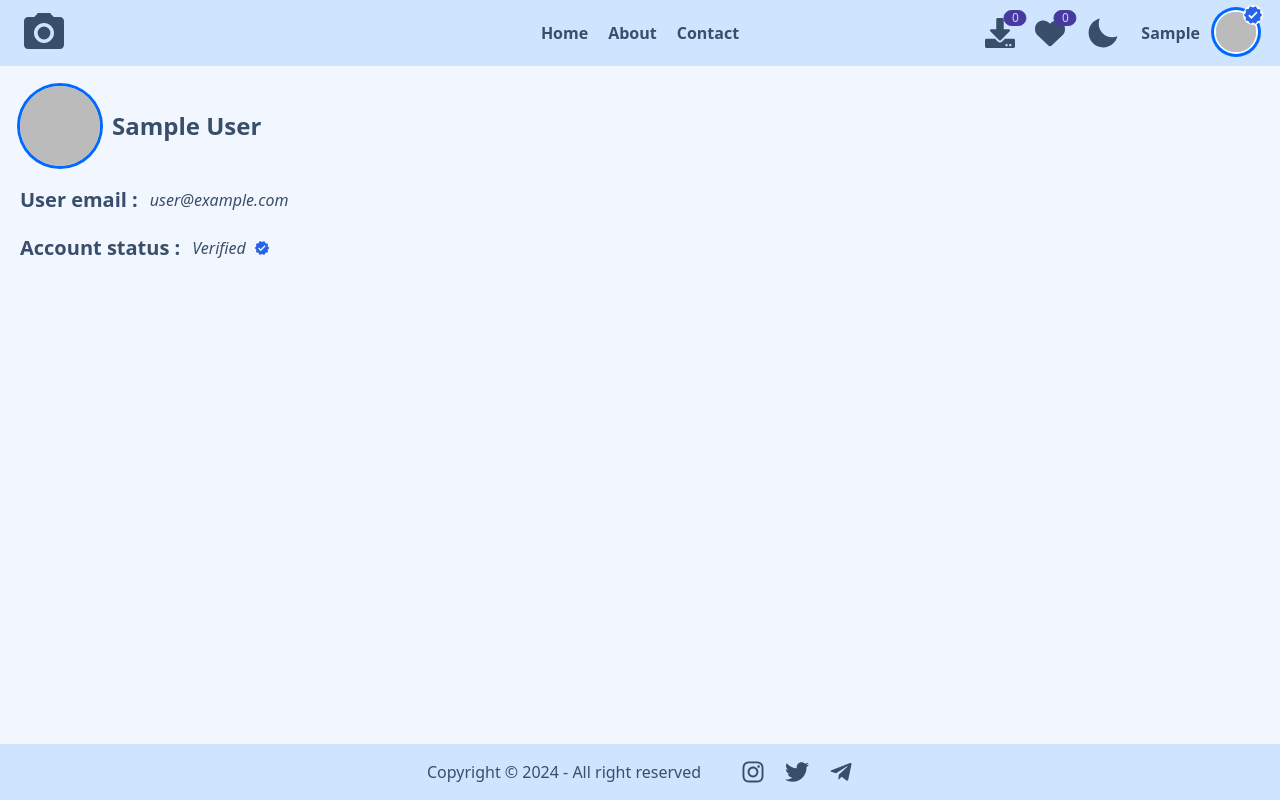
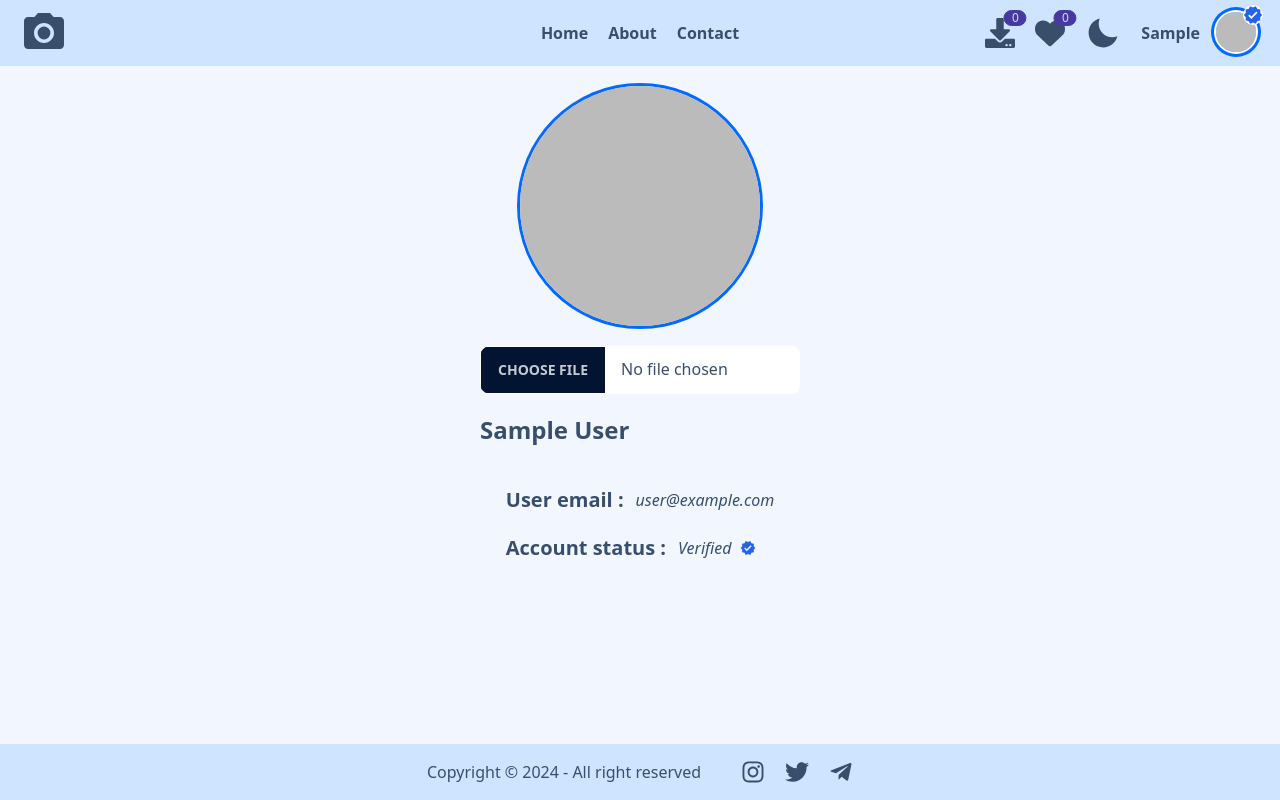
Before and after one commit to mduzuser/clone-unsplash, a React (Vite) app: page /profile in a window 1280 px wide. Built offline with nearby package versions, Linux system fonts and the light colour scheme; no server answers; the database is empty; sample sign-in values are in the browser's storage.

Commit message:
avatar save firebase

```diff
--- a/src/context/GlobalContext.jsx
+++ b/src/context/GlobalContext.jsx
@@ -60,6 +60,7 @@ export function GlobalContextProvider({ children }) {
     authReady: false,
     likedImages: [],
     downloadImages: [],
+    loading: false,
   });
 
   const { data: likedImages } = useCollection("likedImages", [
--- a/src/pages/Profile.jsx
+++ b/src/pages/Profile.jsx
@@ -10,9 +10,11 @@ import { auth } from "../firebase/firebaseConfig";
 
 //toastify import
 import { toast } from "react-toastify";
+import { useState } from "react";
 
 function Profile() {
-  const { user } = useGlobalContext();
+  const { user, loading } = useGlobalContext();
+  const [imageBase64, setImageBase64] = useState(null);
 
   const verifiedAccount = () => {
     sendEmailVerification(auth.currentUser, {
@@ -23,28 +25,85 @@ function Profile() {
       );
     });
   };
+
+  const imageChangeBase64 = (e) => {
+    const file = e.target.files[0];
+    const reader = new FileReader();
+
+    if (file.size % 1024 < 1024) {
+      reader.addEventListener("load", () => {
+        setImageBase64(reader.result);
+      });
+
+      reader.readAsDataURL(file);
+    } else {
+      toast.error("Image size should be less than 1MB(1024kb).");
+    }
+  };
+
+  const removedPhoto = () => {
+    setImageBase64(null);
+  };
   return (
-    <div className="align-elements my-5">
-      <div className="mb-5 flex items-center gap-3">
-        <img
-          src={user.photoURL}
-          alt="User image"
-          className="h-20 w-20 rounded-full ring ring-primary"
-        />
+    <div className="align-elements my-5 flex flex-col items-center gap-5">
+      <div className="mb-5">
+        <div className="flex flex-col items-center gap-5">
+          <figure className="relative flex justify-center">
+            {loading && (
+              <span className="absolute inline-block h-full w-full rounded-full bg-black opacity-30">
+                <span className="loading loading-spinner loading-lg absolute left-[50%] top-[50%] translate-x-[-50%] translate-y-[-50%] text-primary"></span>
+              </span>
+            )}
+            <img
+              src={imageBase64 ?? user.photoURL}
+              alt="User image"
+              className="h-40 w-40 rounded-full ring ring-primary md:h-60 md:w-60"
+            />
+          </figure>
 
-        <p className="text-2xl font-semibold">{user.displayName}</p>
+          {!imageBase64 && (
+            <input
+              type="file"
+              onChange={imageChangeBase64}
+              accept=".png,.jpeg, .jpg, .gif"
+              className="file-input file-input-bordered file-input-primary file-input-sm w-full max-w-xs md:file-input"
+            />
+          )}
+
+          {imageBase64 && (
+            <div className="flex items-center gap-5">
+              <button
+                onClick={removedPhoto}
+                className="btn btn-secondary btn-sm grow md:grow-0"
+              >
+                Remove Photo
+              </button>
+              <button className="btn btn-primary btn-sm grow md:grow-0">
+                Save
+              </button>
+            </div>
+          )}
+        </div>
+
+        <p className="mt-5 text-xl font-semibold md:text-2xl">
+          {user.displayName}
+        </p>
       </div>
       <div>
         <div className="mb-5 flex items-center gap-3">
-          <p className="text-xl font-semibold">User email :</p>
-          <p className="italic">{user.email}</p>
+          <p className="text-base font-bold md:text-xl md:font-semibold">
+            User email :
+          </p>
+          <p className="text-sm italic md:text-base">{user.email}</p>
         </div>
         <div className="mb-5 flex items-center gap-3">
-          <p className="text-xl font-semibold">Account status :</p>
+          <p className="text-base font-bold md:text-xl md:font-semibold">
+            Account status :
+          </p>
           <p className="italic">
             {user.emailVerified ? (
               <span className="flex items-center gap-2">
-                <p>Verified</p>
+                <p className="text-sm italic md:text-base">Verified</p>
                 <MdVerified className="text-blue-600" />
               </span>
             ) : (
```
